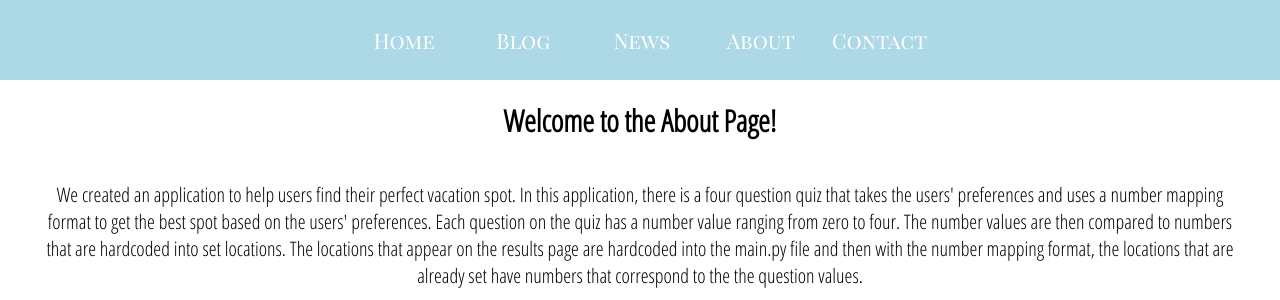
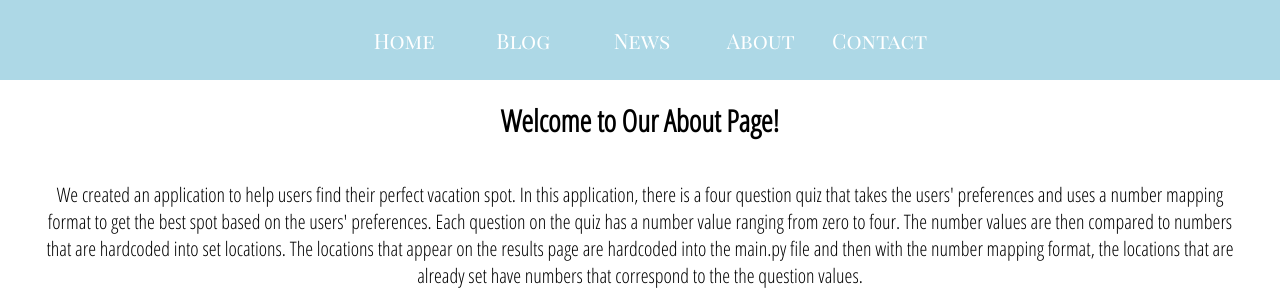
Before and after one commit to elvinng7/dreamdestination, a Python web app: template templates/about.html in a window 1280 px wide. Shown: the top 300 px of the page. Run offline with Jinja, Linux system fonts and the light colour scheme; the template is opened without the code that fills it, so the values that code supplies are empty.

Commit message:
idk why there is a merge conflict when I have nothing changed

```diff
--- a/templates/about.html
+++ b/templates/about.html
@@ -18,7 +18,7 @@
 
   <h1 style="font-family: 'Open Sans Condensed', sans-serif; font-size: 30px;">
     <center>
-      Welcome to the About Page!
+      Welcome to Our About Page!
     </center>
   </h1>
     <p>We created an application to help users find their perfect vacation spot.
```
